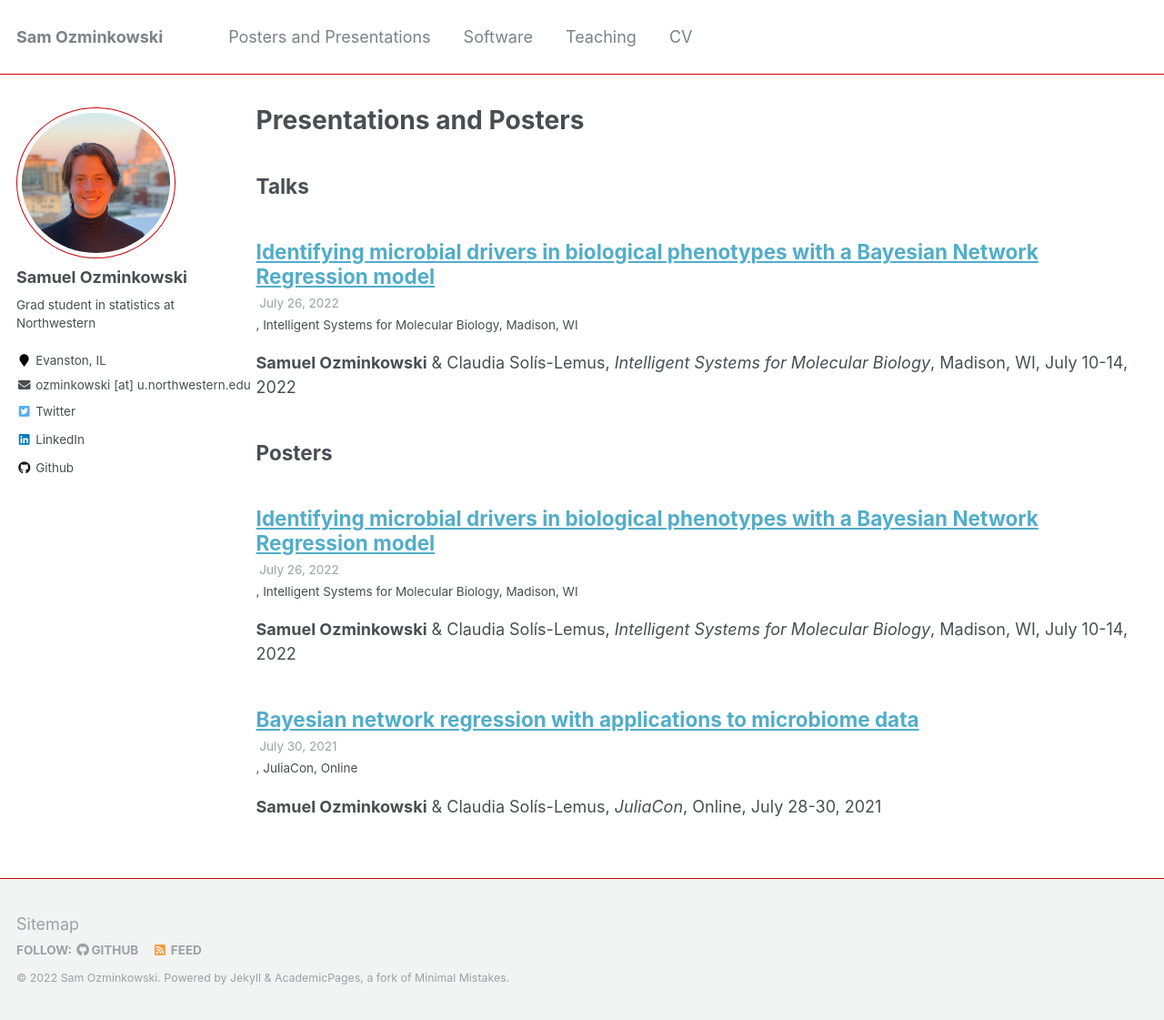
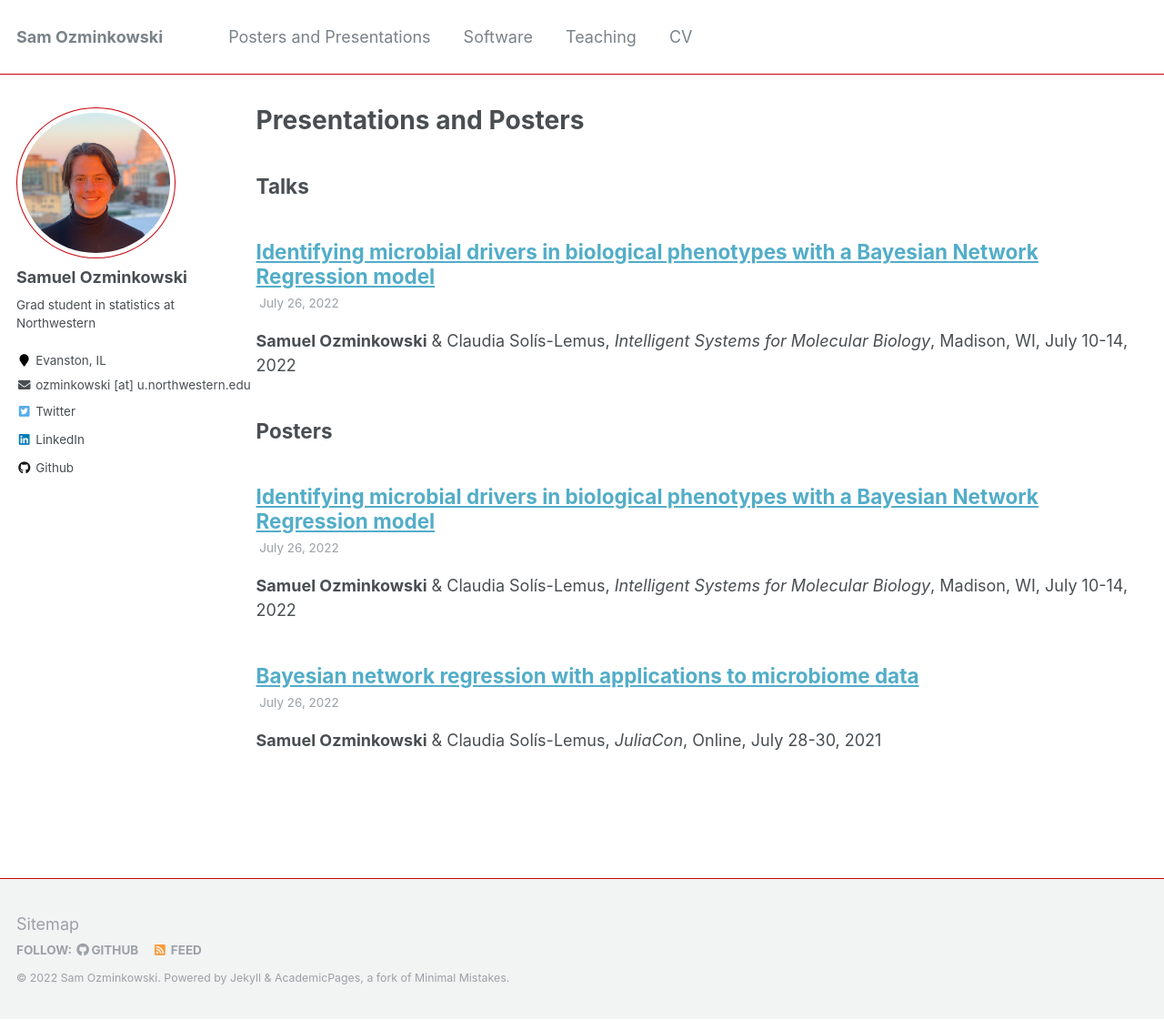
Before and after one commit to samozm/samozm.github.io, a Jekyll site: the page built from _pages/talks.html, in a window 1280 px wide and 1121 px high. Shown: the whole window at 91% size. Built offline with Jekyll 4.4.1, drawn with Linux system fonts in a browser that asks for light colours.

Commit message:
remove redundant info

```diff
--- a/_posters/2021-juliacon.md
+++ b/_posters/2021-juliacon.md
@@ -2,9 +2,6 @@
 title: "Bayesian network regression with applications to microbiome data"
 collection: posters
 permalink: /talks/2021_juliacon
-venue: "JuliaCon"
-date: 2021-07-30
-location: "Online"
 ---
 
 **Samuel Ozminkowski** & Claudia Solís-Lemus,
--- a/_posters/2022-ismb.md
+++ b/_posters/2022-ismb.md
@@ -2,8 +2,6 @@
 title: "Identifying microbial drivers in biological phenotypes with a Bayesian Network Regression model"
 collection: posters
 permalink: /talks/2022_ismb
-venue: "Intelligent Systems for Molecular Biology"
-location: "Madison, WI"
 ---
 
 **Samuel Ozminkowski** & Claudia Solís-Lemus,
```
Also changed, not shown: _talks/2022-ismb.md (+0 -2 lines).
